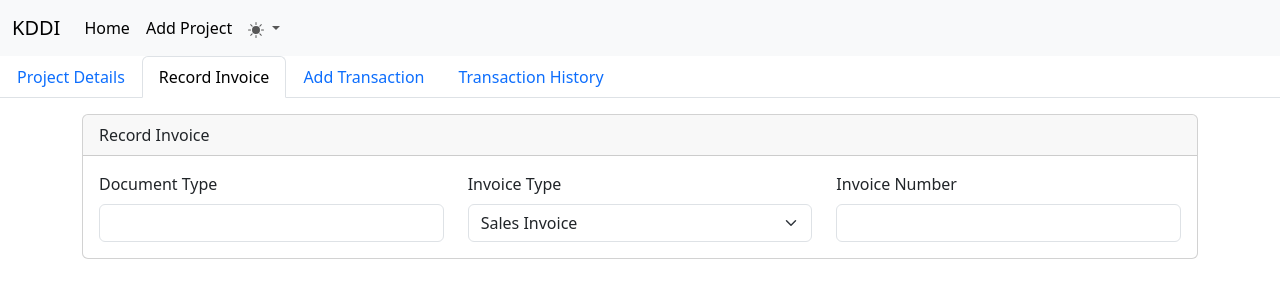
After one commit to JLCleofas/apar-app, a FastAPI app: template templates/ap-record-invoice.html in a window 1280 px wide. The commit adds this page. Shown: the top 300 px of the page. Run offline with FastAPI, Linux system fonts and the light colour scheme; the template is opened without the code that fills it, so the values that code supplies are empty.

Commit message:
created add invoice page.
consolidated ap tab in 1 html file.

```diff
--- a/models.py
+++ b/models.py
@@ -4,6 +4,7 @@ from sqlalchemy import Column, Integer, String, Boolean, Numeric, Date, ForeignK
 class AccountsPayable(Base):
     __tablename__  = 'accountspayable'
 
+    ## TODO: Add soft delete column.
     id = Column(Integer, primary_key=True, index=True)
     project_name = Column(String(100), nullable=False)
     quotation = Column(String(20), index=True)
@@ -22,9 +23,11 @@ class AccountsPayable(Base):
 
 ## TODO: Create a separate table for transaction history for logging purposes.
 ## Add a foreign key from the AccountsPayable table ID.
+# TODO: Change name of the table to invoices. Then add an is_paid column.
 class TransactionLogs(Base):
     __tablename__ = 'transaction_logs'
 
+    # TODO: Add soft delete column.
     transaction_id = Column(Integer, primary_key=True, index=True)
     document_type = Column(String(20), nullable=True)
     transaction_amount = Column(Numeric(10, 2), nullable=False)
--- /dev/null
+++ b/templates/ap-record-invoice.html
@@ -0,0 +1,39 @@
+{% extends "base.html" %}
+
+{% block content %}{% set active_tab = 'record-invoice' %}{% include 'ap-tabs.html' %}
+{#	TODO: Add Record invoice page#}
+{#  This will be placed before the add transaction page#}
+    <div class="container">
+        <div class="card mt-3">
+            <div class="card-header">Record Invoice</div>
+            <div class="card-body">
+                <form action=""
+                      hx-post="/ap/record-invoice/{{ project.id }}"
+                      hx-swap="none"
+                      hx-trigger="submit delay:200ms">
+                    <div class="row">
+                        <div class="col">
+                            <label class="form-label" for="document_type">Document Type</label>
+                            <input type="text" class="form-control" name="document_type">
+                        </div>
+                        <div class="col">
+                            <label class="form-label" for="document_type">Invoice Type</label>
+                            <select class="form-select" name="document_type" id="">
+                            <option value="Sales Invoice">Sales Invoice</option>
+                            <option value="Service Invoice">Service Invoice</option>
+                            <option value="B Invoice">B Invoice</option>
+                            <option value="INV">INV</option>
+                            <option value="BS">BS</option>
+                            </select>
+                        </div>
+                        <div class="col">
+                            <label class="form-label" for="invoice_number">Invoice Number</label>
+                            <input type="text" class="form-control" name="invoice_number">
+                        </div>
+                    </div>
+                </form>
+            </div>
+        </div>
+    </div>
+
+{% endblock %}
--- /dev/null
+++ b/templates/ap-tabs.html
@@ -0,0 +1,15 @@
+<ul class="nav nav-tabs">
+  <li class="nav-item">
+    <a class="nav-link {{ 'active' if active_tab == 'details' }}" aria-current="page" href="/ap/details/{{ project.id }}">Project Details</a>
+  </li>
+    <li class="nav-item">
+    <a class="nav-link {{ 'active' if active_tab == 'record-invoice' }}" aria-current="page" href="/ap/record-invoice/{{ project.id }}">Record Invoice</a>
+    </li>
+    <li class="nav-item">
+    <a class="nav-link {{ 'active' if active_tab == 'add-transaction' }}" aria-current="page" href="/ap/add-transaction/{{ project.id }}">Add Transaction</a>
+  </li>
+    <li class="nav-item">
+    <a class="nav-link {{ 'active' if active_tab == 'transaction-history' }}" aria-current="page" href="/ap/transaction-history/{{ project.id }}">Transaction History</a>
+    </li>
+
+</ul>
--- a/templates/navbar.html
+++ b/templates/navbar.html
@@ -101,16 +101,17 @@
           </ul>
         </li>
       </ul>
-      <form class="d-flex" role="search">
-        <input
-          class="form-control me-2"
-          type="search"
-          placeholder="Search Project Number"
-          aria-label="Search"
-          name="project_number"
-        />
-        <button class="btn btn-outline-success" type="submit">Search</button>
-      </form>
+{#        SEARCH FIELD#}
+{#      <form class="d-flex" role="search">#}
+{#        <input#}
+{#          class="form-control me-2"#}
+{#          type="search"#}
+{#          placeholder="Search Project Number"#}
+{#          aria-label="Search"#}
+{#          name="project_number"#}
+{#        />#}
+{#        <button class="btn btn-outline-success" type="submit">Search</button>#}
+{#      </form>#}
     </div>
   </div>
 </nav>
```
Also changed, not shown: routers/accounts_payable.py (+12 -1 lines), templates/add-project.html (+12 -10 lines), templates/ap-add-transaction.html (+4 -12 lines), templates/ap-details.html (+4 -11 lines), templates/ap-transaction-history.html (+3 -11 lines).
